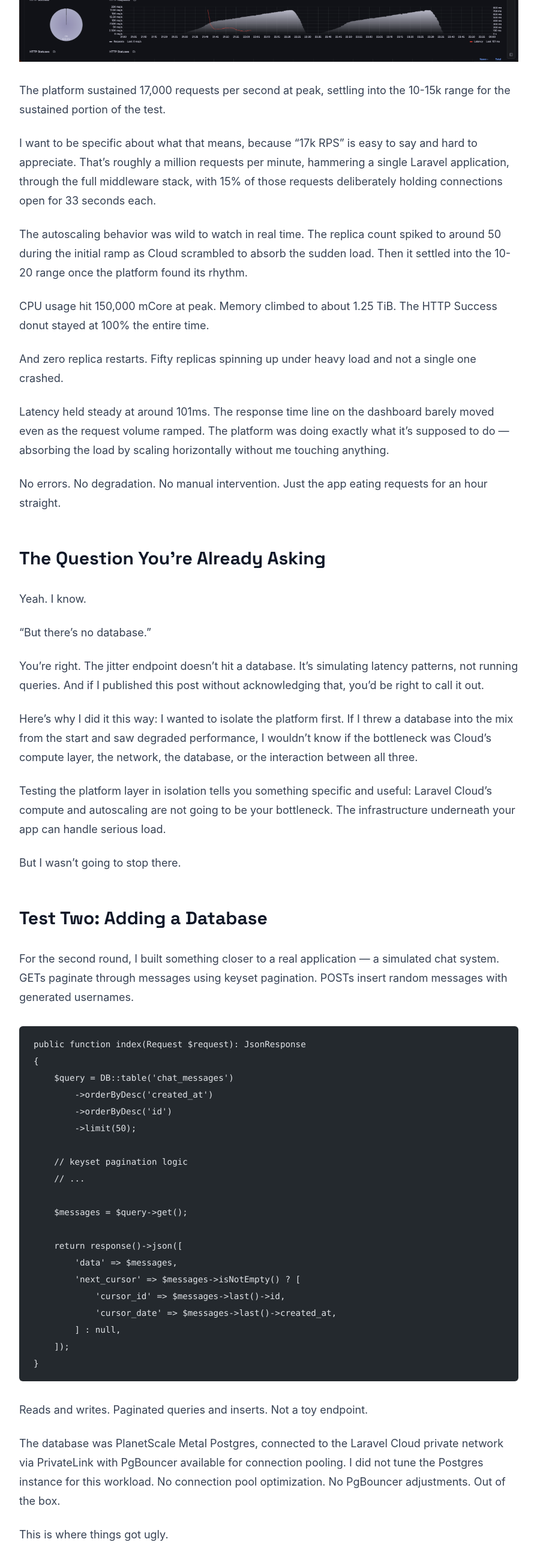
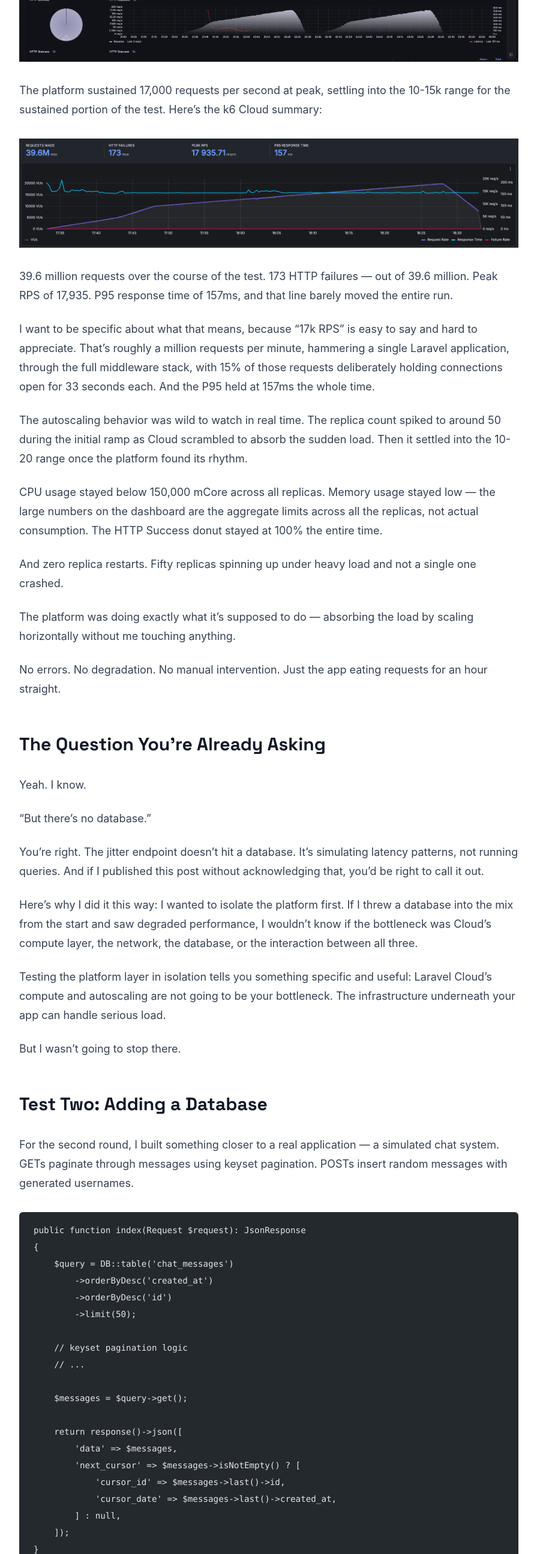
Before and after one commit to DGarbs51/personal-blog, an Astro site: page /blog/laravel-cloud-pressure-test in a window 1280 px wide. Shown: the part 3140-5731 px from the top of the page at 60% size, without its empty margins (192-1087 px from the left). Built offline with nearby package versions, Linux system fonts and the light colour scheme; Astro itself is replaced by a stand-in of ours; code samples lack their colours.

Commit message:
updates from flo

```diff
--- a/src/content/blog/laravel-cloud-pressure-test.md
+++ b/src/content/blog/laravel-cloud-pressure-test.md
@@ -56,17 +56,21 @@
 
 ![Laravel Cloud Application Metrics dashboard showing the full test run](/images/laravel-cloud-load-test-no-db.png)
 
-The platform sustained 17,000 requests per second at peak, settling into the 10-15k range for the sustained portion of the test.
+The platform sustained 17,000 requests per second at peak, settling into the 10-15k range for the sustained portion of the test. Here's the k6 Cloud summary:
 
-I want to be specific about what that means, because "17k RPS" is easy to say and hard to appreciate. That's roughly a million requests per minute, hammering a single Laravel application, through the full middleware stack, with 15% of those requests deliberately holding connections open for 33 seconds each.
+![k6 Cloud test results showing 39.6M requests, 17,935 peak RPS, and 157ms P95 response time](/images/laravel-cloud-k6-results.png)
+
+39.6 million requests over the course of the test. 173 HTTP failures — out of 39.6 million. Peak RPS of 17,935. P95 response time of 157ms, and that line barely moved the entire run.
+
+I want to be specific about what that means, because "17k RPS" is easy to say and hard to appreciate. That's roughly a million requests per minute, hammering a single Laravel application, through the full middleware stack, with 15% of those requests deliberately holding connections open for 33 seconds each. And the P95 held at 157ms the whole time.
 
 The autoscaling behavior was wild to watch in real time. The replica count spiked to around 50 during the initial ramp as Cloud scrambled to absorb the sudden load. Then it settled into the 10-20 range once the platform found its rhythm.
 
-CPU usage hit 150,000 mCore at peak. Memory climbed to about 1.25 TiB. The HTTP Success donut stayed at 100% the entire time.
+CPU usage stayed below 150,000 mCore across all replicas. Memory usage stayed low — the large numbers on the dashboard are the aggregate limits across all the replicas, not actual consumption. The HTTP Success donut stayed at 100% the entire time.
 
 And zero replica restarts. Fifty replicas spinning up under heavy load and not a single one crashed.
 
-Latency held steady at around 101ms. The response time line on the dashboard barely moved even as the request volume ramped. The platform was doing exactly what it's supposed to do — absorbing the load by scaling horizontally without me touching anything.
+The platform was doing exactly what it's supposed to do — absorbing the load by scaling horizontally without me touching anything.
 
 No errors. No degradation. No manual intervention. Just the app eating requests for an hour straight.
 
@@ -113,7 +117,7 @@
 
 Reads and writes. Paginated queries and inserts. Not a toy endpoint.
 
-The database was PlanetScale Metal Postgres, connected to the Laravel Cloud private network via PrivateLink with PgBouncer available for connection pooling. I did not tune the Postgres instance for this workload. No connection pool optimization. No PgBouncer adjustments. Out of the box.
+The database was PlanetScale Metal Postgres, connected to the Laravel Cloud private network via PrivateLink with PgBouncer available for connection pooling. Why PlanetScale and not Cloud's integrated databases? Because this whole test started from a customer's setup. They were running PlanetScale Metal Postgres, so I matched their stack. I did not tune the Postgres instance for this workload. No connection pool optimization. No PgBouncer adjustments. Out of the box.
 
 This is where things got ugly.
 
@@ -125,7 +129,7 @@
 
 Now look at what Cloud was doing while this happened.
 
-50 replicas running. CPU sustained at 150,000-175,000 mCore against a 200,000 mCore limit — the platform was running hot, throwing everything it had at the problem. Memory peaked around 640 GiB. Zero replica restarts. Cloud scaled to 50 instances and held them stable the entire time.
+50 replicas running. CPU usage climbed to around 100,000 mCore across all replicas. Memory hit about 128 GiB. Zero replica restarts. Cloud scaled to 50 instances and held them stable the entire time.
 
 The platform was *fighting* for this app. It scaled aggressively, stayed up, didn't crash a single replica. The compute side did everything right.
 
@@ -143,7 +147,7 @@
 
 **The platform layer is not your constraint.** At 17k RPS through full middleware with realistic latency jitter, Cloud's compute and autoscaling handled it without breaking a sweat. If your app is slow, it's probably not because of where it's running.
 
-**Your database configuration is almost certainly the bottleneck.** Cloud scaled to 50 replicas and threw 175k mCore of CPU at the DB test. It was ready to serve more. The unconfigured Postgres instance was the ceiling — 46% errors, latency in the hours. Once I tuned it, the database kept up. That's not a Cloud problem or a database vendor problem. That's a "you need to tune your database" problem, and it's the same problem you'd have on any platform with any provider.
+**Your database configuration is almost certainly the bottleneck.** Cloud scaled to 50 replicas and was nowhere near its compute limits during the DB test. It was ready to serve more. The unconfigured Postgres instance was the ceiling — 46% errors, latency in the hours. Once I tuned it, the database kept up. That's not a Cloud problem or a database vendor problem. That's a "you need to tune your database" problem, and it's the same problem you'd have on any platform with any provider.
 
 **Autoscaling works.** I didn't pre-provision anything. I didn't set capacity thresholds. I turned on autoscaling, pointed 20,000 virtual users at it, and Cloud figured it out. For the kind of "I don't want to manage infrastructure" developer Cloud is built for, that's the whole point.
 
```
Also changed, not shown: public/images/laravel-cloud-k6-results.png (added).
